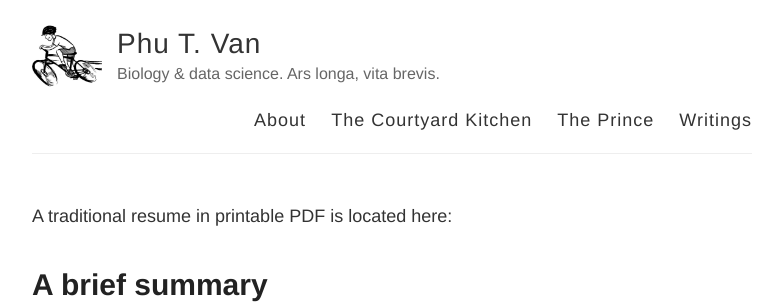
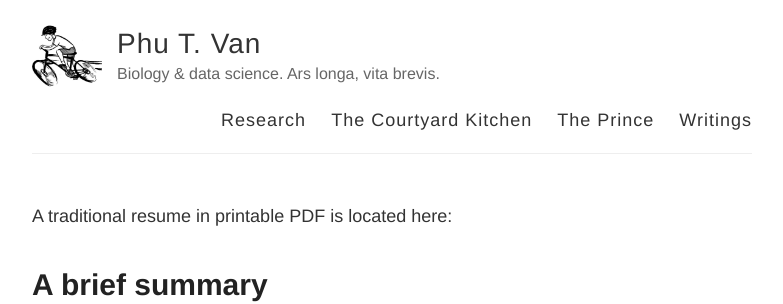
Before and after one commit to ptvan/ptvan.github.io, a Jekyll site: the page built from research.md, in a window 1280 px wide and 900 px high. Shown: the top 304 px of the window, without its empty margins (248-1031 px from the left). Built offline with Jekyll 4.4.1, drawn with Linux system fonts in a browser that asks for light colours.

Commit message:
renamed about to research

```diff
--- a/_layouts/default.html
+++ b/_layouts/default.html
@@ -27,7 +27,7 @@
           </div>
 
           <nav>
-            <a href="{{ site.baseurl }}/about">About</a>
+            <a href="{{ site.baseurl }}/research">Research</a>
             <a href="https://courtyardkitchen.blogspot.com">The Courtyard Kitchen</a>
             <a href="https://makingtheprince.blogspot.com">The Prince</a>
             <a href="https://medium.com/@nulzilla">Writings</a>
--- a/index.html
+++ b/index.html
@@ -3,7 +3,7 @@ layout: default
 ---
 
 Hello there ! You can see some of the things I do above:
-<br>- The About page has my CV, research interests and portfolio of past projects.
+<br>- The Research page has my CV, research interests and portfolio of past projects.
 <br>- The Courtyard Kitchen is a companion blog to the print cookbook I self-published.
 <br>- The Prince is an illustrated children's fable that I published via KickStarter.
 <br>- Writings include essays and a fictional novel I'm writing at a glacial pace.
--- a/about.md
+++ b/research.md
@@ -1,7 +1,7 @@
 ---
 layout: page
 title:
-permalink: /about/
+permalink: /research/
 ---
 
 A traditional resume in printable PDF is located here:
```
